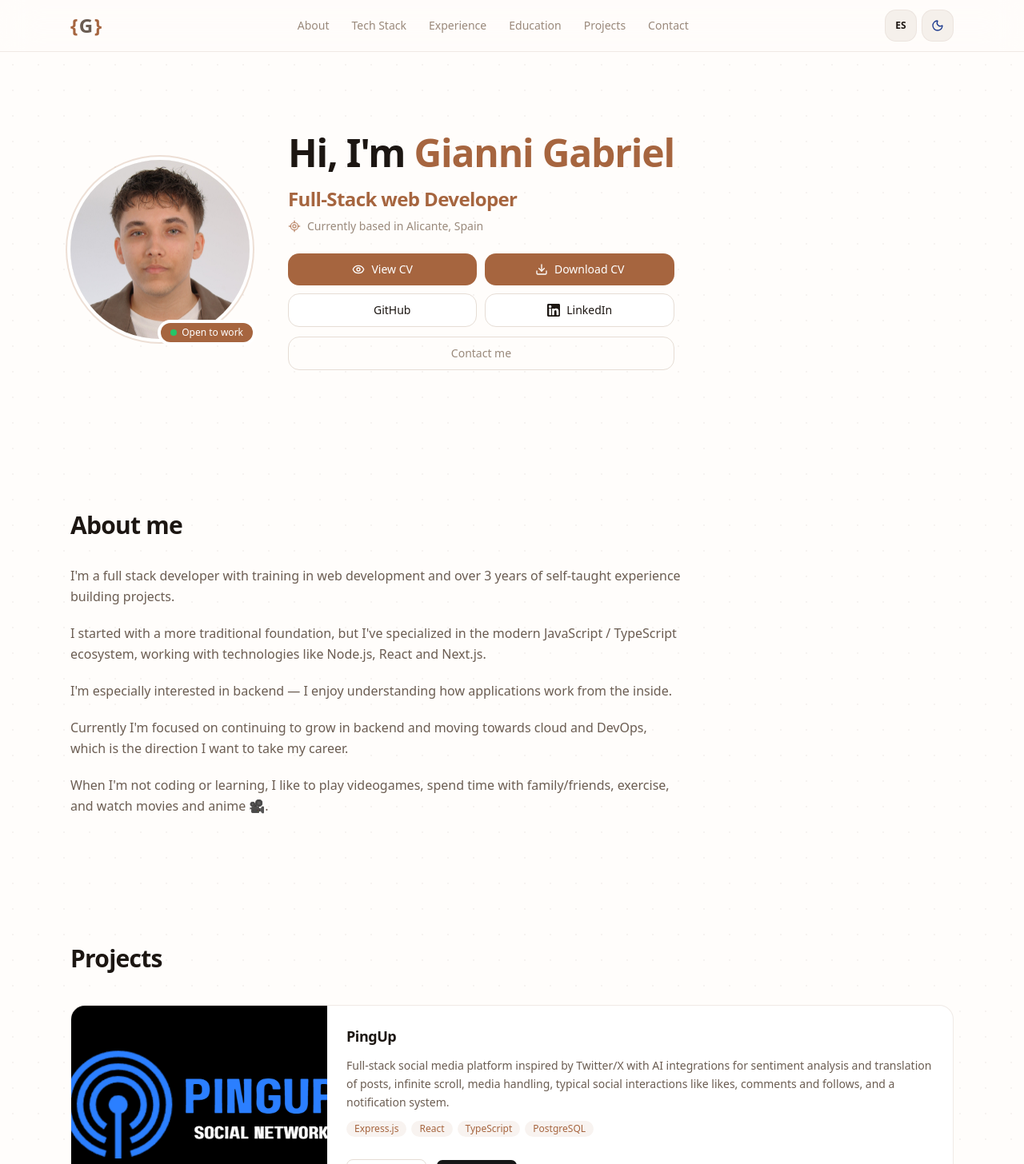
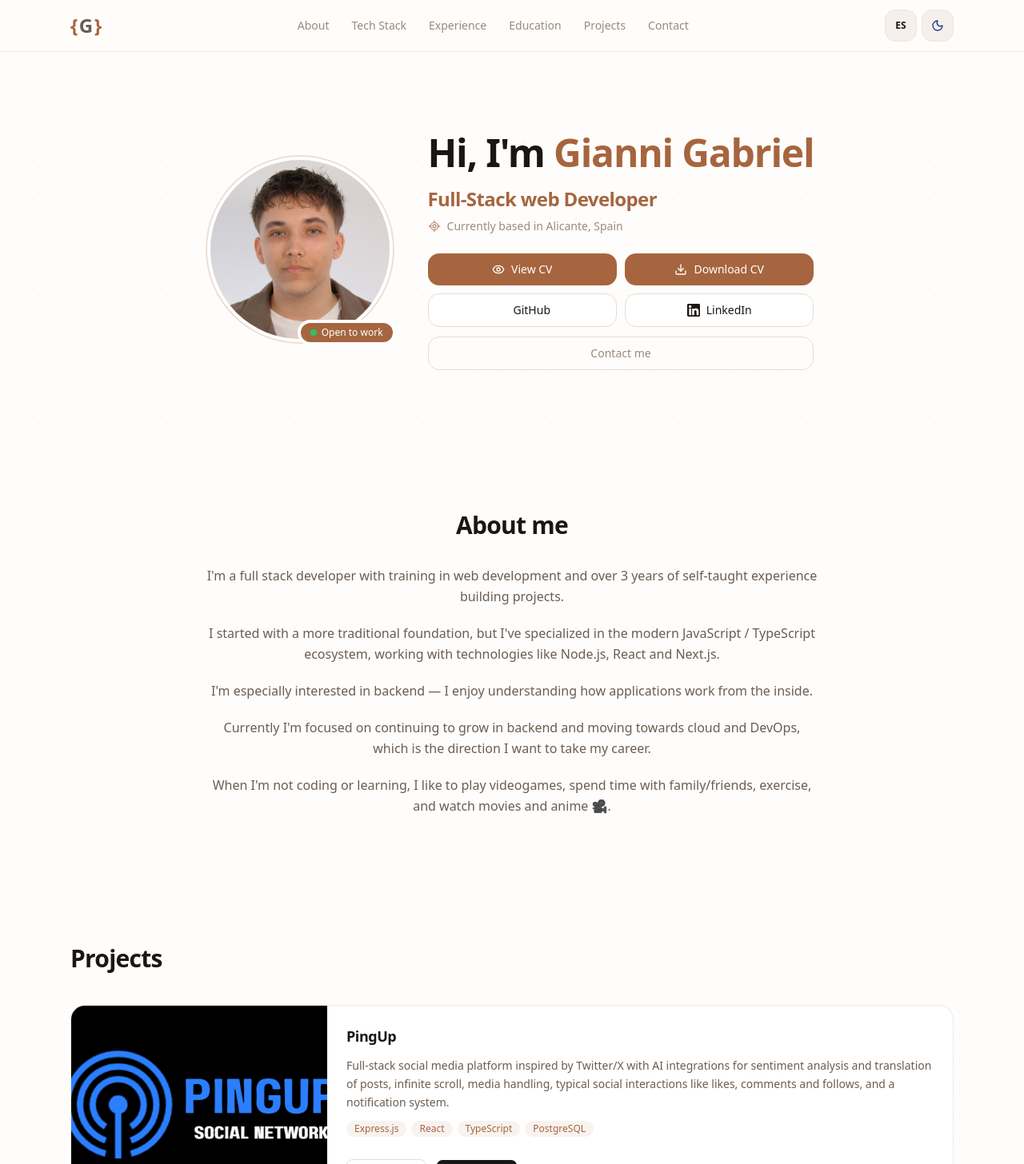
Before and after one commit to GianniGabriel-dev/Gianni_web_portfolio, a React app: page / in a window 1280 px wide. Shown: the top 1456 px of the page at 80% size. Built offline with nearby package versions, Linux system fonts and the light colour scheme; some icons are missing; the HTML template or start-up script is replaced by a standard one.

Commit message:
fix: center Hero and About sections horizontally

```diff
--- a/src/components/About.tsx
+++ b/src/components/About.tsx
@@ -8,7 +8,7 @@ export function About() {
   return (
     <section id="about-me" className="section-spacing mx-auto max-w-6xl px-6">
       <ScrollReveal>
-        <div className="max-w-3xl">
+        <div className="mx-auto max-w-3xl text-center">
           <h2 className="text-3xl font-bold text-text-strong tracking-tight">{t.about.title}</h2>
           <div className="mt-8 space-y-5 text-base text-text leading-relaxed">
             {paragraphs.map((text, i) => (
--- a/src/components/Hero.tsx
+++ b/src/components/Hero.tsx
@@ -12,7 +12,7 @@ export function Hero() {
   return (
     <section
       id="about"
-      className="mx-auto flex max-md:flex-col max-md:py-16 items-center gap-12 max-w-6xl px-6 py-24"
+      className="mx-auto flex max-md:flex-col max-md:py-16 items-center justify-center gap-12 max-w-6xl px-6 py-24"
     >
       {/* Profile picture */}
       <ScrollReveal direction="left" className="shrink-0">
```
